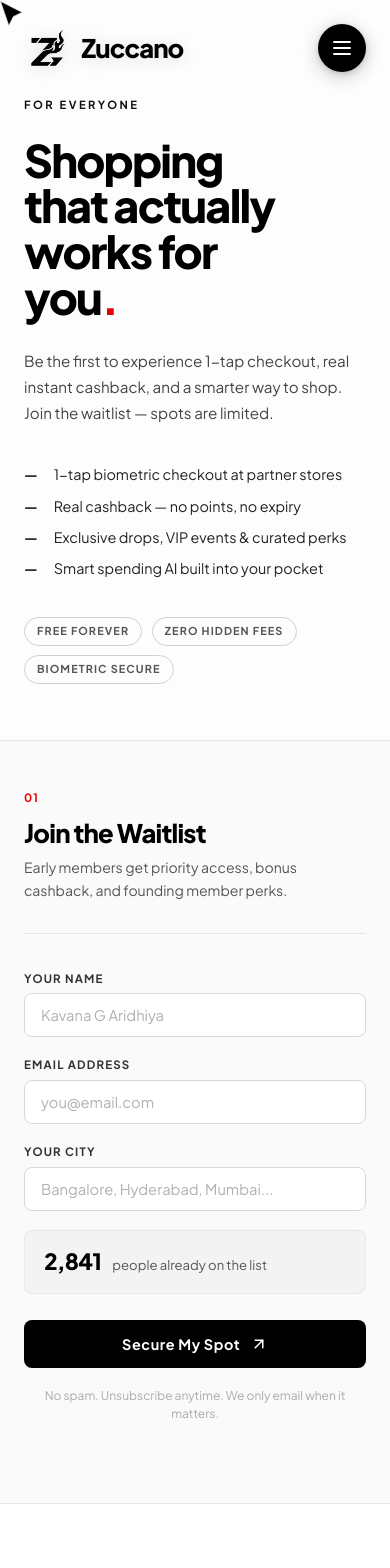
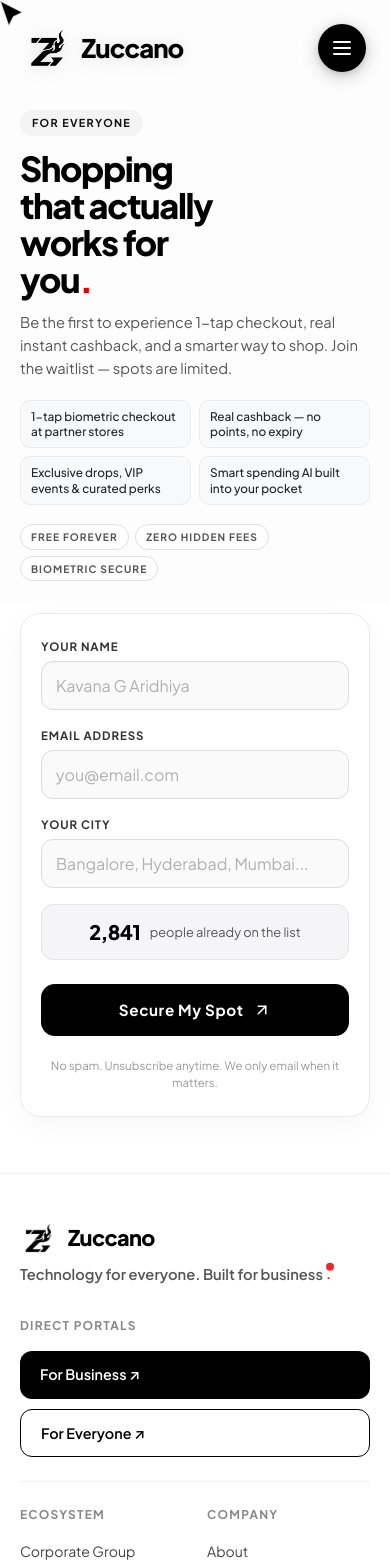
Before and after one commit to Zuccan/Zuccan.com, a React (Vite) app in the folder frontend/: page /customers in a window 390 px wide. Shown: the top 1568 px of the page. Built offline with nearby package versions, Linux system fonts and the light colour scheme.

Commit message:
feat(mobile): premium minimal mobile UI for waitlist pages, 404 error page, and redesigned mobile footer

```diff
--- a/frontend/src/components/common/Footer/Footer.css
+++ b/frontend/src/components/common/Footer/Footer.css
@@ -155,16 +155,147 @@
   color: #000000;
 }
 
+/* ══════════════════════════════════════
+   MOBILE FOOTER — Premium Native App UI
+   Only applies ≤ 768px. Desktop untouched.
+══════════════════════════════════════ */
 @media (max-width: 768px) {
+  .zuccano-minimal-footer {
+    padding: 3rem 0 2.2rem;
+    background: #ffffff;
+    border-top: 1px solid #f0f0f0;
+  }
+
   .footer-main-row {
     flex-direction: column;
-    gap: 2.5rem;
+    align-items: stretch;
+    gap: 2rem;
+    margin-bottom: 2rem;
   }
+
+  /* Brand block */
+  .footer-brand-box {
+    max-width: 100%;
+  }
+
+  .footer-brand-logo {
+    margin-bottom: 0.6rem;
+  }
+
+  .footer-logo-img {
+    height: 30px;
+  }
+
+  .footer-logo-name {
+    font-size: 1.35rem;
+    letter-spacing: -0.03em;
+  }
+
+  .footer-motto {
+    font-size: 0.92rem;
+    color: #555555;
+    line-height: 1.45;
+  }
+
+  /* Navigation & Portals Grid */
   .footer-nav-columns {
-    gap: 2.5rem;
+    display: grid;
+    grid-template-columns: 1fr 1fr;
+    gap: 1.5rem;
+    width: 100%;
   }
+
+  /* Elevate Portals to the top on mobile for quick access */
+  .footer-col:last-child {
+    grid-column: 1 / -1;
+    order: -1;
+    display: flex;
+    flex-direction: column;
+    gap: 0.75rem;
+    padding-bottom: 1.5rem;
+    border-bottom: 1px solid #f0f0f0;
+  }
+
+  .footer-col:last-child .footer-col-header {
+    margin-bottom: 0.25rem;
+  }
+
+  .footer-portal-pills {
+    display: flex;
+    flex-direction: column;
+    gap: 0.65rem;
+    width: 100%;
+  }
+
+  .footer-pill-btn {
+    width: 100%;
+    height: 48px;
+    padding: 0 1.25rem;
+    font-size: 0.9rem;
+    border-radius: 12px;
+    display: flex;
+    align-items: center;
+    justify-content: space-between;
+    font-weight: 600;
+  }
+
+  .footer-pill-btn.dark {
+    background: #000000;
+    color: #ffffff;
+  }
+
+  .footer-pill-btn.light {
+    background: #ffffff;
+    color: #000000;
+    border: 1.5px solid #000000;
+  }
+
+  /* Link columns side-by-side */
+  .footer-col:not(:last-child) {
+    display: flex;
+    flex-direction: column;
+  }
+
+  .footer-col-header {
+    font-size: 0.75rem;
+    letter-spacing: 0.1em;
+    color: #888888;
+    margin-bottom: 0.85rem;
+  }
+
+  .footer-links-list {
+    gap: 0.75rem;
+  }
+
+  .footer-links-list a {
+    font-size: 0.88rem;
+    color: #444444;
+    display: inline-block;
+    padding: 3px 0;
+  }
+
+  /* Bottom Bar */
   .footer-bottom-bar {
     flex-direction: column;
-    align-items: flex-start;
+    align-items: center;
+    text-align: center;
+    gap: 0.85rem;
+    padding-top: 1.75rem;
+    border-top: 1px solid #f0f0f0;
+  }
+
+  .copyright-text {
+    font-size: 0.78rem;
+    color: #888888;
+  }
+
+  .footer-legal-links {
+    gap: 12px;
+    font-size: 0.78rem;
+  }
+
+  .footer-legal-links a {
+    color: #666666;
+    padding: 4px;
   }
 }
--- a/frontend/src/pages/Business/Business.css
+++ b/frontend/src/pages/Business/Business.css
@@ -16,14 +16,14 @@
 ══════════════════════════════════════ */
 .wl-left {
   display: flex;
-  align-items: center;
-  padding: 7rem 5rem 7rem 6rem;
+  align-items: flex-start;
+  padding: 8.5rem 5rem 5rem 6rem;
   border-right: 1px solid #e5e5e5;
   background: #ffffff;
   position: sticky;
   top: 0;
   height: 100vh;
-  overflow: hidden;
+  overflow-y: auto;
 }
 
 .wl-left-inner {
@@ -378,9 +378,9 @@
 }
 
 /* ══════════════════════════════════════
-   RESPONSIVE — TABLET (≤ 960px)
+   RESPONSIVE — TABLET (769px – 960px)
 ══════════════════════════════════════ */
-@media (max-width: 960px) {
+@media (min-width: 769px) and (max-width: 960px) {
   .wl-page {
     grid-template-columns: 1fr;
     min-height: auto;
@@ -389,7 +389,7 @@
   .wl-left {
     position: static;
     height: auto;
-    padding: 7rem 2.5rem 4rem;
+    padding: 6rem 3rem 3.5rem;
     border-right: none;
     border-bottom: 1px solid #e5e5e5;
   }
@@ -399,7 +399,7 @@
   }
 
   .wl-right {
-    padding: 4rem 2.5rem 6rem;
+    padding: 3.5rem 3rem 6rem;
   }
 
   .wl-form-card {
@@ -408,18 +408,229 @@
 }
 
 /* ══════════════════════════════════════
-   RESPONSIVE — MOBILE (≤ 560px)
+   RESPONSIVE — MOBILE (≤ 768px)
+   Ultra-clean, minimal, premium mobile app UI
+   Desktop untouched (> 768px)
 ══════════════════════════════════════ */
-@media (max-width: 560px) {
-  .wl-left {
-    padding: 6rem 1.5rem 3.5rem;
+@media (max-width: 768px) {
+  .wl-page {
+    display: flex;
+    flex-direction: column;
+    min-height: auto;
+    background: #ffffff;
   }
 
+  /* ── Mobile Top Section ── */
+  .wl-left {
+    position: static;
+    height: auto;
+    padding: 6.8rem 1.25rem 1.25rem;
+    border-right: none;
+    border-bottom: none;
+    background: #ffffff;
+    overflow: visible;
+  }
+
+  .wl-left-inner {
+    max-width: 100%;
+  }
+
+  .wl-eyebrow {
+    display: inline-flex;
+    align-items: center;
+    gap: 6px;
+    padding: 5px 12px;
+    background: #f4f4f5;
+    color: #111111;
+    border-radius: 999px;
+    font-size: 0.68rem;
+    font-weight: 700;
+    letter-spacing: 0.12em;
+    text-transform: uppercase;
+    margin-bottom: 0.85rem;
+  }
+
+  .wl-title {
+    font-size: 2.15rem;
+    line-height: 1.08;
+    letter-spacing: -0.04em;
+    margin: 0 0 0.8rem;
+  }
+
+  .wl-desc {
+    font-size: 0.92rem;
+    line-height: 1.55;
+    color: #555555;
+    margin: 0 0 1.25rem;
+    max-width: 100%;
+  }
+
+  /* Compact 2x2 micro-feature pills on mobile */
+  .wl-perks {
+    display: grid;
+    grid-template-columns: 1fr 1fr;
+    gap: 0.5rem;
+    margin: 0 0 1.2rem;
+  }
+
+  .wl-perk-item {
+    display: flex;
+    align-items: center;
+    gap: 0.45rem;
+    padding: 8px 10px;
+    background: #f8f9fa;
+    border: 1px solid #ebebeb;
+    border-radius: 10px;
+    font-size: 0.74rem;
+    font-weight: 500;
+    color: #222222;
+    line-height: 1.3;
+  }
+
+  .wl-perk-dash {
+    display: none;
+  }
+
+  .wl-badge-row {
+    display: flex;
+    flex-wrap: wrap;
+    gap: 0.4rem;
+    margin-top: 0;
+    margin-bottom: 0.25rem;
+  }
+
+  .wl-badge {
+    font-size: 0.64rem;
+    padding: 4px 10px;
+    border-radius: 999px;
+    background: #ffffff;
+    border: 1px solid #e0e0e0;
+    color: #555555;
+  }
+
+  /* ── Mobile Form Card ── */
   .wl-right {
-    padding: 3rem 1.5rem 5rem;
+    padding: 0.5rem 1.25rem 3.5rem;
+    background: #ffffff;
+    display: block;
+  }
+
+  .wl-form-card {
+    max-width: 100%;
+    background: #ffffff;
+    border: 1.5px solid #ebebeb;
+    border-radius: 20px;
+    padding: 1.5rem 1.25rem;
+    box-shadow: 0 8px 28px rgba(0, 0, 0, 0.035);
+  }
+
+  /* Seamless mobile card: title already shown in top banner */
+  .wl-form-header {
+    display: none;
+  }
+
+  .wl-form {
+    gap: 1.05rem;
   }
 
   .wl-field-row {
     grid-template-columns: 1fr;
+    gap: 1.05rem;
+  }
+
+  .wl-field {
+    gap: 0.35rem;
+  }
+
+  .wl-label {
+    font-size: 0.72rem;
+    font-weight: 700;
+    color: #333333;
+    letter-spacing: 0.08em;
+  }
+
+  .wl-input {
+    padding: 13px 14px;
+    font-size: 16px;
+    border-radius: 12px;
+    border: 1.5px solid #dcdcdc;
+    background: #fafafa;
+    transition: all 0.2s ease;
+  }
+
+  .wl-input:focus {
+    background: #ffffff;
+    border-color: #000000;
+    box-shadow: 0 0 0 3px rgba(0, 0, 0, 0.06);
+  }
+
+  .wl-counter-strip {
+    padding: 0.75rem 1rem;
+    border-radius: 12px;
+    background: #f5f5f7;
+    border: 1px solid #e5e5e7;
+    align-items: center;
+    justify-content: center;
+    gap: 0.6rem;
+  }
+
+  .wl-counter-num {
+    font-size: 1.25rem;
+  }
+
+  .wl-counter-label {
+    font-size: 0.8rem;
+  }
+
+  .wl-submit-btn {
+    height: 52px;
+    padding: 0 1.25rem;
+    font-size: 0.95rem;
+    border-radius: 14px;
+    margin-top: 0.4rem;
+    width: 100%;
+  }
+
+  .wl-submit-btn:active {
+    transform: scale(0.98);
+  }
+
+  .wl-fine-print {
+    font-size: 0.72rem;
+    color: #999999;
+    margin-top: 0.3rem;
+  }
+
+  /* Mobile Success State */
+  .wl-success {
+    padding: 2.2rem 0.5rem;
+    gap: 1rem;
+  }
+
+  .wl-success-icon {
+    width: 48px;
+    height: 48px;
+  }
+
+  .wl-success-title {
+    font-size: 1.8rem;
+    letter-spacing: -0.03em;
+  }
+
+  .wl-success-sub {
+    font-size: 0.88rem;
+    line-height: 1.55;
+  }
+
+  .wl-success-num {
+    padding: 1rem 2rem;
+    border-radius: 14px;
+    background: #fafafa;
+    border: 1.5px solid #e8e8e8;
+    margin-top: 0.5rem;
+  }
+
+  .wl-success-num-val {
+    font-size: 2.2rem;
   }
 }
--- a/frontend/src/pages/NotFound/NotFound.css
+++ b/frontend/src/pages/NotFound/NotFound.css
@@ -40,7 +40,7 @@
   display: flex;
   align-items: center;
   justify-content: center;
-  padding: 2rem 2rem;
+  padding: 6.5rem 2rem 2rem;
   width: 100%;
 }
 
@@ -171,14 +171,121 @@
   color: #e60000;
 }
 
-/* ── Responsive ── */
-@media (max-width: 560px) {
-  .nf-inner {
-    padding: 0 0.5rem;
+/* ══════════════════════════════════════
+   MOBILE 404 — Premium Minimal Native App UI
+   Only applies ≤ 768px. Desktop untouched.
+══════════════════════════════════════ */
+@media (max-width: 768px) {
+  .nf-root {
+    min-height: 82vh;
+    padding: 6.8rem 1.25rem 2.5rem;
+    align-items: center;
   }
 
   .nf-bg-num {
-    font-size: 60vw;
-    opacity: 0.6;
+    font-size: 44vw;
+    opacity: 0.35;
+    color: #eaeaea;
+  }
+
+  .nf-content {
+    padding: 0;
+    max-width: 380px;
+    margin: 0 auto;
+  }
+
+  .nf-inner {
+    max-width: 100%;
+    padding: 0;
+  }
+
+  .nf-eyebrow {
+    display: inline-flex;
+    align-items: center;
+    gap: 6px;
+    padding: 4px 10px;
+    background: #fff1f1;
+    color: #e60000;
+    border-radius: 999px;
+    font-size: 0.68rem;
+    font-weight: 700;
+    letter-spacing: 0.14em;
+    margin-bottom: 1rem;
+  }
+
+  .nf-title {
+    font-size: 2.4rem;
+    line-height: 1.05;
+    letter-spacing: -0.04em;
+    margin: 0 0 1.2rem;
+  }
+
+  .nf-rule {
+    margin-bottom: 1.2rem;
+    background: #eaeaea;
+  }
+
+  .nf-desc {
+    font-size: 0.92rem;
+    line-height: 1.6;
+    color: #555555;
+    margin: 0 0 1.75rem;
+  }
+
+  .nf-links {
+    gap: 0.85rem;
+    margin-bottom: 2.5rem;
+    width: 100%;
+  }
+
+  .nf-btn-primary {
+    width: 100%;
+    height: 48px;
+    padding: 0 1.25rem;
+    display: flex;
+    align-items: center;
+    justify-content: center;
+    font-size: 0.92rem;
+    border-radius: 12px;
+    font-weight: 700;
+  }
+
+  .nf-secondary-links {
+    display: grid;
+    grid-template-columns: 1fr 1fr;
+    gap: 0.65rem;
+    width: 100%;
+  }
+
+  .nf-link-ghost {
+    display: flex;
+    align-items: center;
+    justify-content: center;
+    height: 42px;
+    padding: 0 0.5rem;
+    border: 1px solid #e5e7eb;
+    border-radius: 10px;
+    font-size: 0.76rem;
+    font-weight: 600;
+    letter-spacing: 0.04em;
+    text-transform: none;
+    color: #333333;
+    background: #fafafa;
+    transition: background 0.2s ease, border-color 0.2s ease;
+  }
+
+  .nf-link-ghost:hover {
+    background: #f0f0f0;
+    border-color: #000000;
+  }
+
+  .nf-link-sep {
+    display: none;
+  }
+
+  .nf-brand {
+    text-align: center;
+    font-size: 0.72rem;
+    color: #aaaaaa;
   }
 }
```
